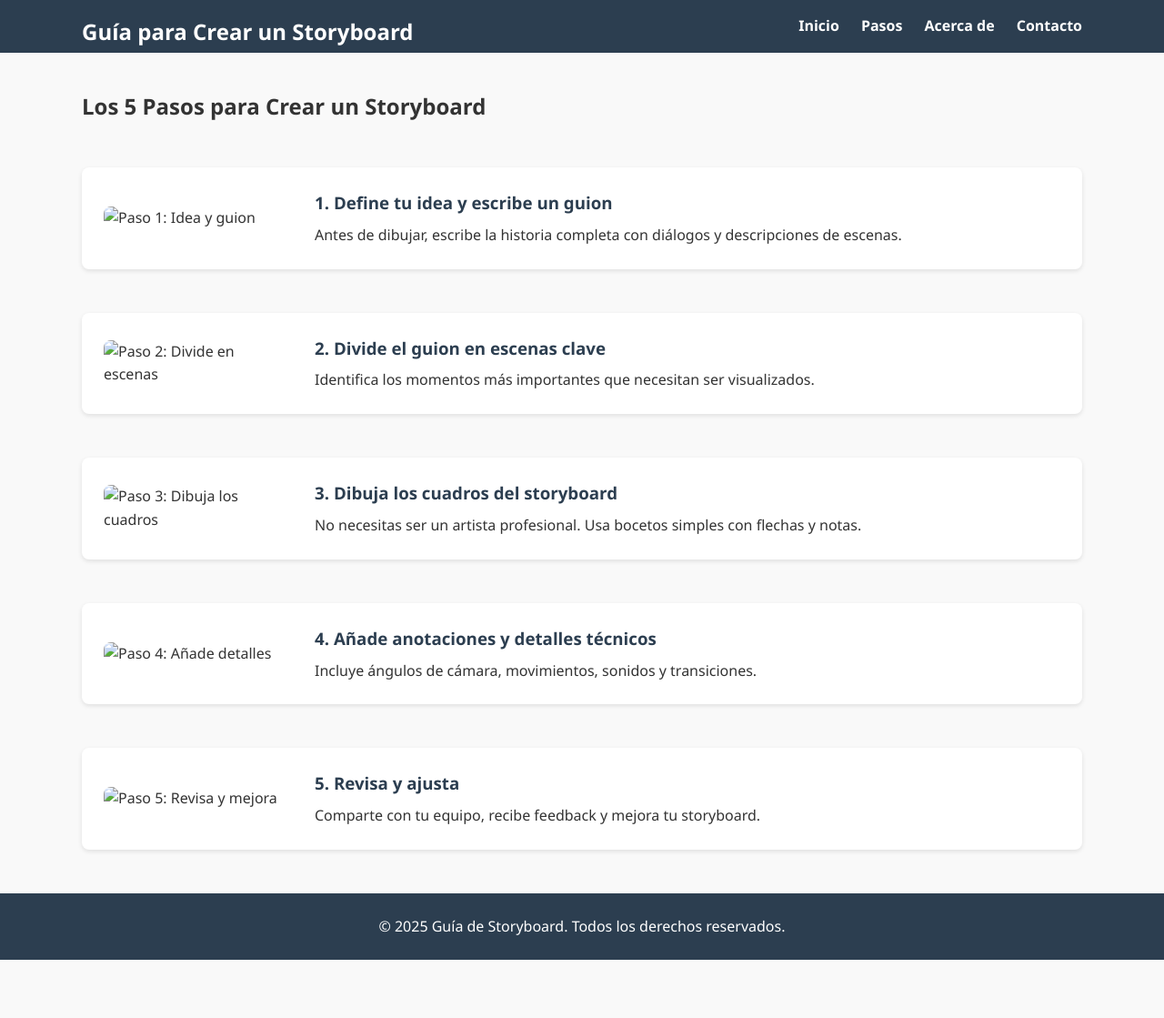
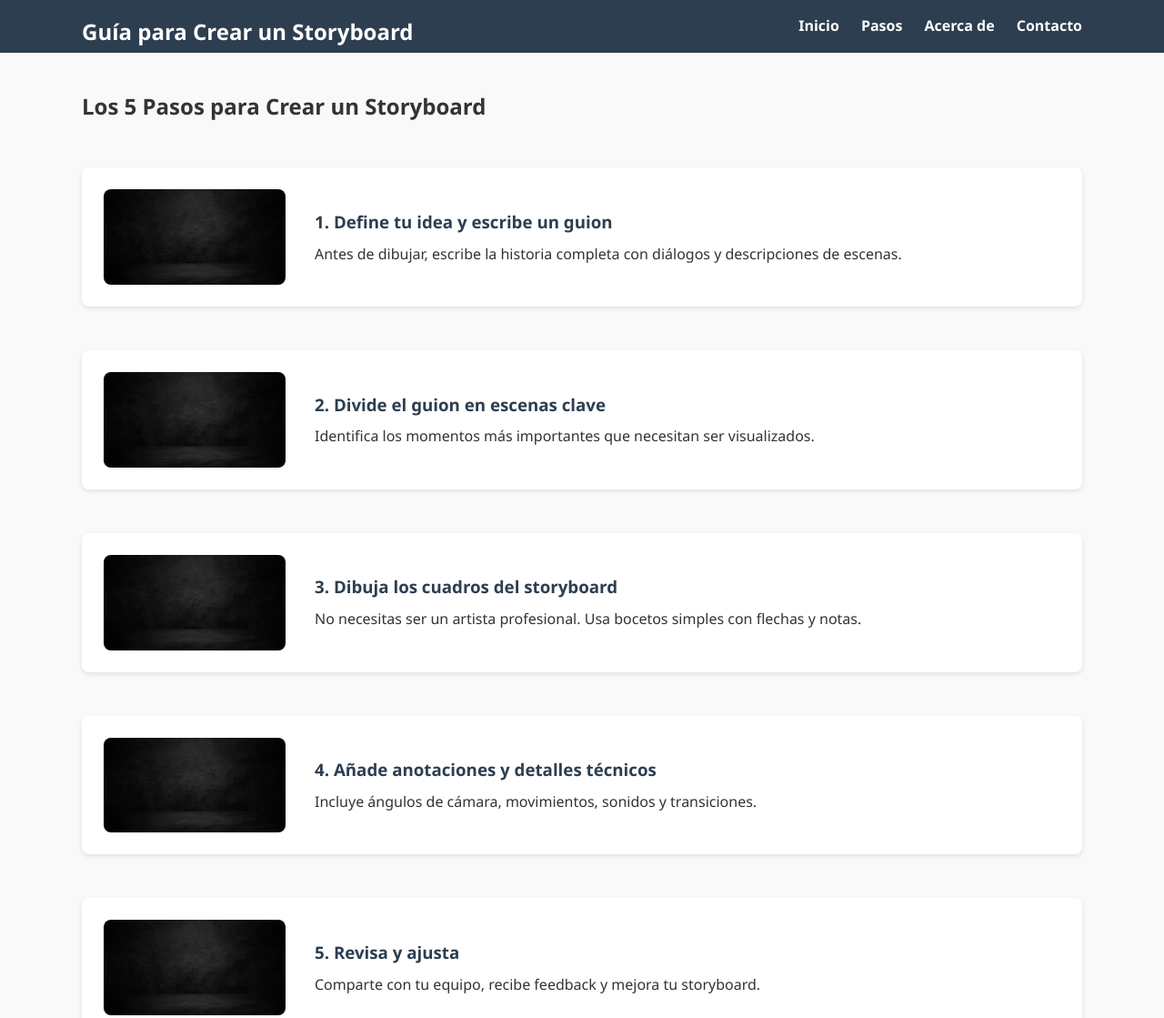
Before and after one commit to hugopiramide/storyBoard, a plain HTML site: page storyBoard/steps.html in a window 1280 px wide. Shown: the top 1119 px of the page at 91% size. Before the commit the page ends 1055 px from the top, so only its background shows below. Drawn offline with Linux system fonts and the light colour scheme.

Commit message:
Update issues

```diff
--- a/storyBoard/css/styles.css
+++ b/storyBoard/css/styles.css
@@ -1,4 +1,3 @@
-/* Reset básico */
 * {
   margin: 0;
   padding: 0;
@@ -111,7 +110,6 @@ footer {
   color: white;
   text-align: center;
   padding: 1.5rem 0;
-  margin-top: 3rem;
 }
 
 /* Responsive */
--- a/storyBoard/js/script.js
+++ b/storyBoard/js/script.js
@@ -1,4 +1,3 @@
-// Menú responsive
 document.getElementById('hamburger').addEventListener('click', function() {
   const navMenu = document.querySelector('.nav-menu');
   navMenu.classList.toggle('show');
--- a/storyBoard/steps.html
+++ b/storyBoard/steps.html
@@ -26,7 +26,7 @@
     <h2>Los 5 Pasos para Crear un Storyboard</h2>
 
     <section class="step">
-      <img src="../images/step1.jpg" alt="Paso 1: Idea y guion">
+      <img src="./images/negro.jpg" alt="Paso 1: Idea y guion">
       <div>
         <h3>1. Define tu idea y escribe un guion</h3>
         <p>Antes de dibujar, escribe la historia completa con diálogos y descripciones de escenas.</p>
@@ -34,7 +34,7 @@
     </section>
 
     <section class="step">
-      <img src="../images/step2.jpg" alt="Paso 2: Divide en escenas">
+      <img src="./images/negro.jpg" alt="Paso 2: Divide en escenas">
       <div>
         <h3>2. Divide el guion en escenas clave</h3>
         <p>Identifica los momentos más importantes que necesitan ser visualizados.</p>
@@ -42,7 +42,7 @@
     </section>
 
     <section class="step">
-      <img src="../images/step3.jpg" alt="Paso 3: Dibuja los cuadros">
+      <img src="./images/negro.jpg" alt="Paso 3: Dibuja los cuadros">
       <div>
         <h3>3. Dibuja los cuadros del storyboard</h3>
         <p>No necesitas ser un artista profesional. Usa bocetos simples con flechas y notas.</p>
@@ -50,7 +50,7 @@
     </section>
 
     <section class="step">
-      <img src="../images/step4.jpg" alt="Paso 4: Añade detalles">
+      <img src="./images/negro.jpg" alt="Paso 4: Añade detalles">
       <div>
         <h3>4. Añade anotaciones y detalles técnicos</h3>
         <p>Incluye ángulos de cámara, movimientos, sonidos y transiciones.</p>
@@ -58,7 +58,7 @@
     </section>
 
     <section class="step">
-      <img src="../images/step5.jpg" alt="Paso 5: Revisa y mejora">
+      <img src="./images/negro.jpg" alt="Paso 5: Revisa y mejora">
       <div>
         <h3>5. Revisa y ajusta</h3>
         <p>Comparte con tu equipo, recibe feedback y mejora tu storyboard.</p>
```
Also changed, not shown: storyBoard/about.html (+0 -1 lines), storyBoard/contact.html (+0 -1 lines).
